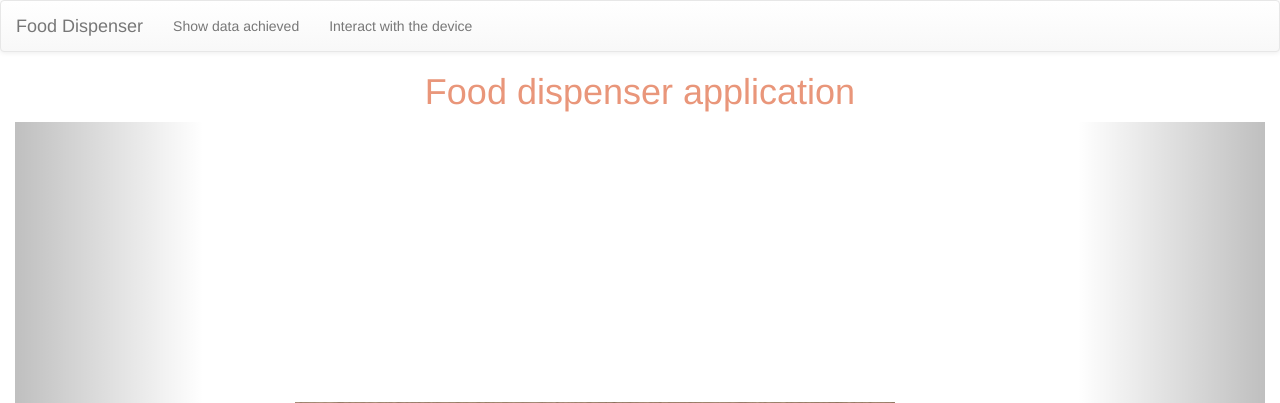
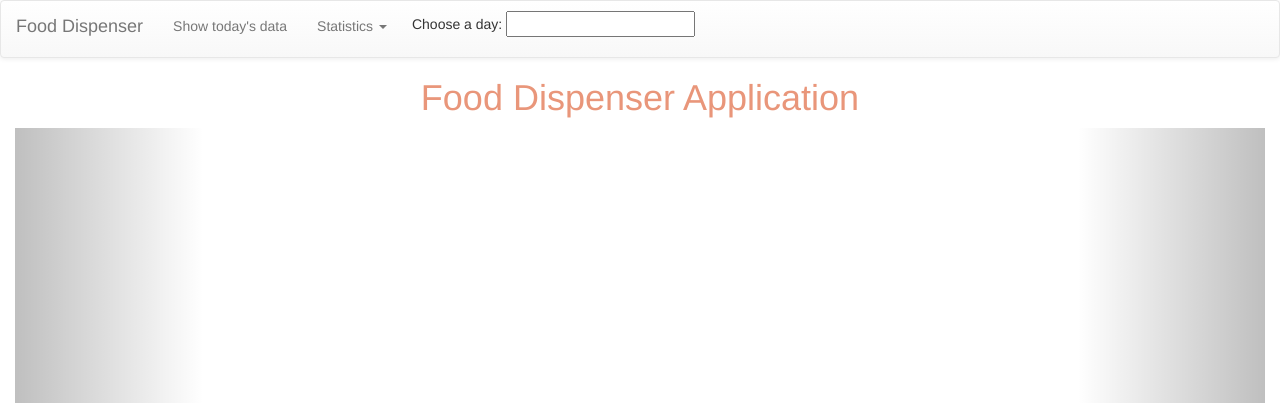
Before and after one commit to veronica597/Progetto, a Django app: page / in a window 1280 px wide. Shown: the top 403 px of the page. Run offline with Django 3.2, Linux system fonts and the light colour scheme; some libraries are stand-ins or nearby versions.

Commit message:
Aggiunta modo per prelevare g/m/a dal datepicker, aggiunto calendario alla navbar della home con possibilità di spostarsi su pg diversa, sistemato navbar con nuovi elementi

```diff
--- a/Dispenser/urls.py
+++ b/Dispenser/urls.py
@@ -4,6 +4,7 @@ from Dispenser import views
 from django.views.generic import TemplateView
 
 urlpatterns = [
+    url(r'^profile/',views.profile, name='profile'),
     # url(r'^$', views.index, name='index'),
     # url(r'', include('Dispenser.urls')),
      url(r'^$', views.home, name='home'),
--- a/Dispenser/views.py
+++ b/Dispenser/views.py
@@ -12,6 +12,7 @@ from django.http import JsonResponse
 from django.utils import timezone
 from django.db import models
 from django.db.models import Count, Q
+
 
 
 def index(request):
--- a/templates/Dispenser/home.html
+++ b/templates/Dispenser/home.html
@@ -20,10 +20,14 @@
     <script src="https://cdnjs.cloudflare.com/ajax/libs/Chart.js/2.8.0/Chart.css"></script>
     <script src="https://cdnjs.cloudflare.com/ajax/libs/Chart.js/2.8.0/Chart.js"></script>
 
+    <script src="https://cdnjs.cloudflare.com/ajax/libs/bootstrap-datepicker/1.7.1/js/bootstrap-datepicker.min.js"></script>
 
 </head>
+
+
 <body>
 
+<!-- NavBar-->
 
 <nav class="navbar navbar-default">
     <div class="container-fluid">
@@ -40,17 +44,58 @@
         <div class="collapse navbar-collapse" id="mainNavBar">
 
             <ul class="nav navbar-nav">
-                <li><a href="http://localhost:8000/dispenser/">Show data achieved</a></li>
-                <li><a href="http://localhost:8000/dispenser/client/">Interact with the device</a></li>
+                <li><a href="http://localhost:8000/dispenser/">Show today's data</a></li>
+
+                <li class="dropdown">
+                    <a href="#" class="dropdown-toggle" data-toggle="dropdown">Statistics <b class="caret"></b></a>
+                    <ul class="dropdown-menu">
+                        <li><a href="http://localhost:8000/dispenser/client/">Weekly</a></li>
+                        <li><a href="#">Monthly</a></li>
+                    </ul>
+                </li>
+                <li>
+                    <main class="container-fluid">
+                        <div class="row" style="padding: 10px">
+                            <div class="col"><p>Choose a day: <input data-date-format="dd/mm/yyyy" id="datepicker"></p>
+                            </div>
+                        </div>
+                    </main>
+
+
+                    <script type="text/javascript">
+
+                        $('#datepicker').datepicker({
+                            weekStart: 1,
+                            daysOfWeekHighlighted: "6,0",
+                            autoclose: true,
+                            todayHighlight: true,
+                        });
+
+                        $(function() {
+                            $("#datepicker").datepicker();
+
+                            $("#datepicker").on("change",function(){
+                                var day = $(this).datepicker('getDate').getDate();
+                                var month = $(this).datepicker('getDate').getMonth()+1;
+                                var year = $(this).datepicker('getDate').getFullYear();
+                                console.log(day);
+                                console.log(month);
+                                console.log(year);
+                                window.location.href="http://localhost:8000/dispenser/profile/"
+                            });
+                        });
+
+                    </script>
+                </li>
             </ul>
         </div>
     </div>
 </nav>
 
-<h1 style=" text-align: center; color: darksalmon" >Food dispenser application </h1>
 
+<h1 style=" text-align: center; color: darksalmon" >Food Dispenser Application </h1>
 
-
+<!-- Sliding Window -->
 
 <div class="container-fluid">
     <div style="padding: 280px" id="myCarousel" class="carousel slide" data-ride="carousel" data-interval="4000">
```
Also changed, not shown: templates/Dispenser/chartInside.html (+13 -9 lines), templates/Dispenser/index.html (+6 -21 lines), Progetto/settings.py (line endings or trailing spaces). Lines whose indentation alone changed are shown as unchanged.
